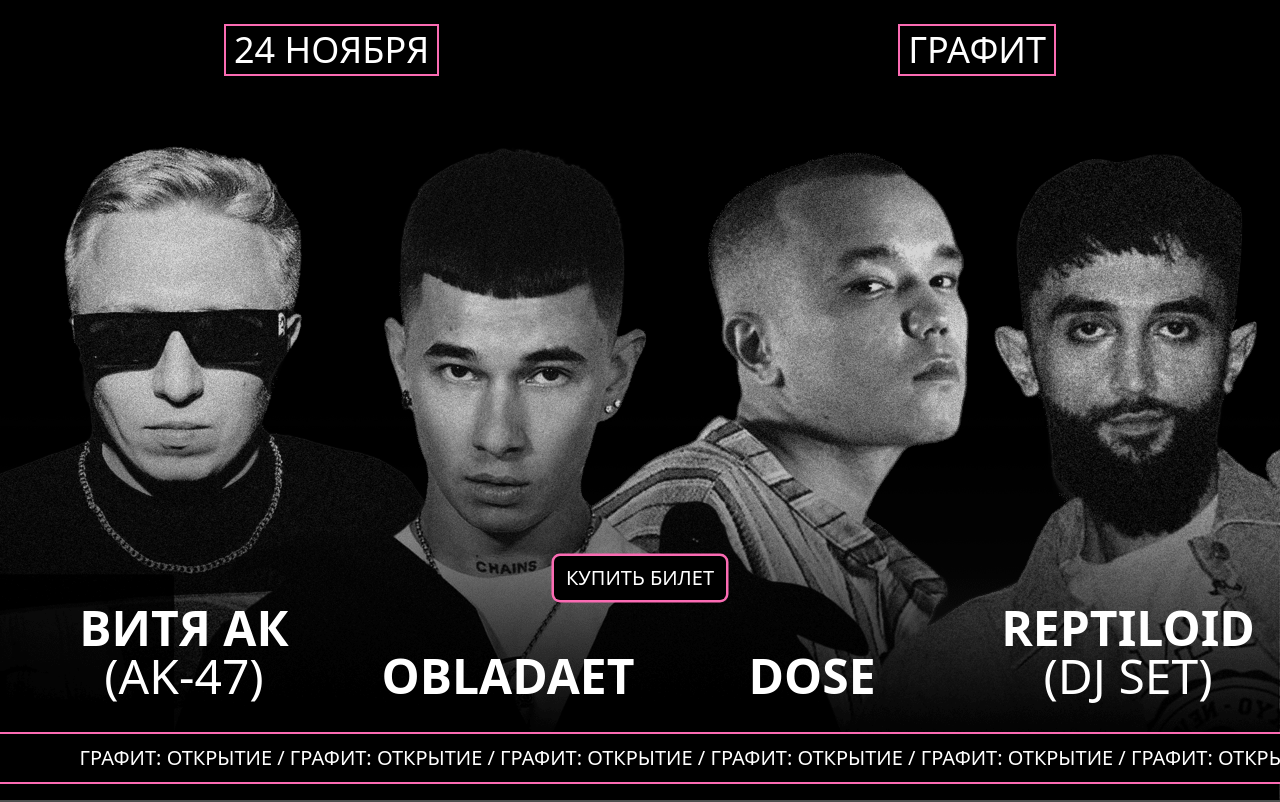
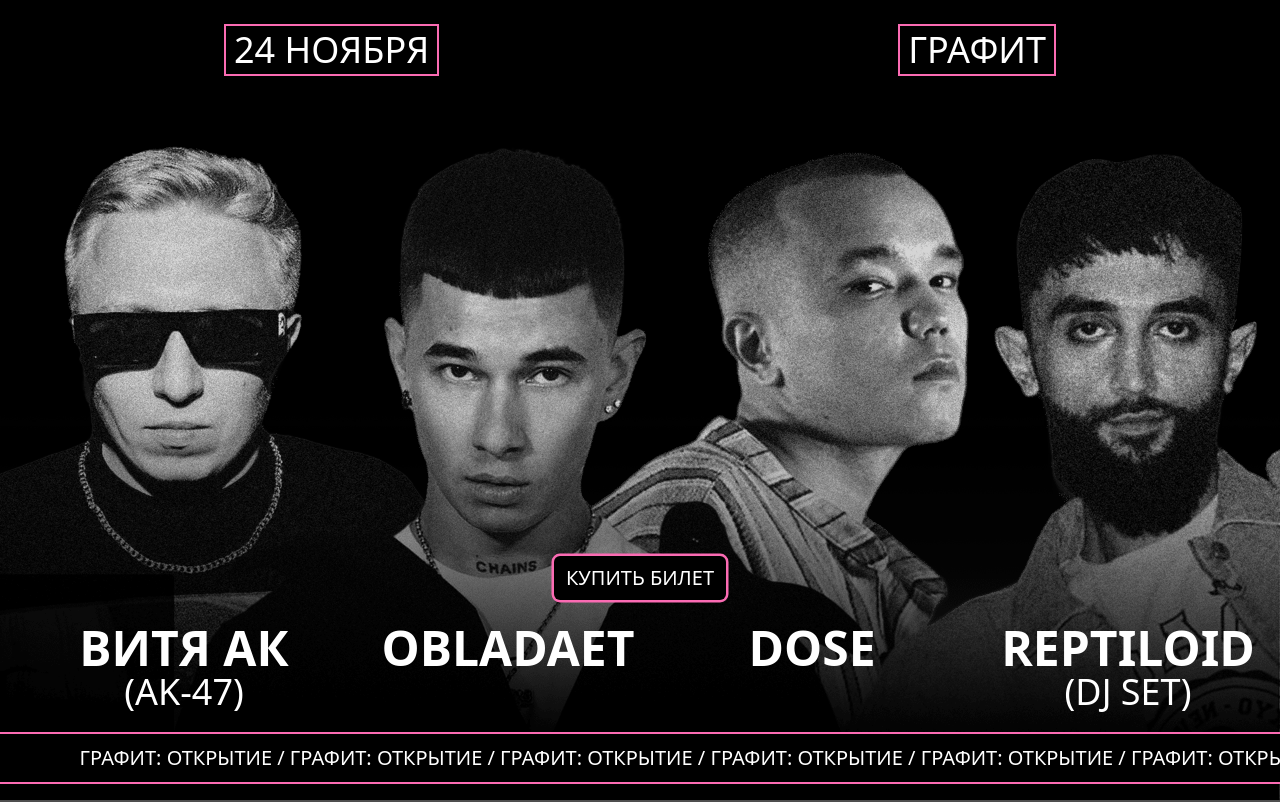
Before and after one commit to mbozhik/old-graphite, an Astro site: page / in a window 1280 px wide. Shown: the top 802 px of the page. Built offline with nearby package versions, Linux system fonts and the light colour scheme; Astro itself is replaced by a stand-in of ours; no server answers; grey boxes are pictures that could not be loaded; a script that the page names is missing; a web font is replaced by a local one.

Commit message:
x2 fix rebuilding `Hero` img block structure

```diff
--- a/src/components/Hero.astro
+++ b/src/components/Hero.astro
@@ -15,11 +15,23 @@ const heightScreen = '!h-[100svh] !h-[100vh]'
   <div class="absolute xs:bottom-[10svh] sm:bottom-[17svh] lg:bottom-[25svh] xl:bottom-[26svh] bottom-[25svh] grid w-full h-screen z-[99] place-items-end">
     <Button />
   </div>
-  <div class="sm:hidden absolute grid-cols-4 text-6xl xl:text-5xl font-semibold text-center bottom-[12.5vh] w-[95%] h-[80vh] z-[98] grid place-items-end left-0 right-0 mx-auto">
-    <div class="justify-self-center">ВИТЯ АК <br /> <span class="font-normal mt-2">(AK-47)</span></div>
-    <div class="justify-self-center ml-10">OBLADAET</div>
-    <div class="justify-self-center ml-10">DOSE</div>
-    <div class="justify-self-center ml-16">REPTILOID <br /><span class="font-normal mt-2">(DJ SET)</span></div>
+  <div class="sm:hidden absolute grid-cols-4 text-6xl xl:text-5xl font-semibold text-center xl:bottom-[11vh] bottom-[10vh] w-[95%] h-[80vh] z-[98] grid place-items-end left-0 right-0 mx-auto">
+    <div class="flex flex-col justify-self-center">
+      <h1 class="">ВИТЯ АК</h1>
+      <span class="font-normal text-4xl">(AK-47)</span>
+    </div>
+    <div class="flex flex-col justify-self-center">
+      <h1 class="ml-10">OBLADAET</h1>
+      <span class="opacity-0 font-normal text-4xl">OPACITY_0</span>
+    </div>
+    <div class="flex flex-col justify-self-center">
+      <h1 class="ml-10">DOSE</h1>
+      <span class="opacity-0 font-normal text-4xl">OPACITY_0</span>
+    </div>
+    <div class="flex flex-col justify-self-center ml-16">
+      <h1 class="">REPTILOID</h1>
+      <span class="font-normal text-4xl">(DJ SET)</span>
+    </div>
   </div>
 
   <div class="sm:hidden absolute bottom-0 grid w-full h-screen z-[98] place-items-end">
```
